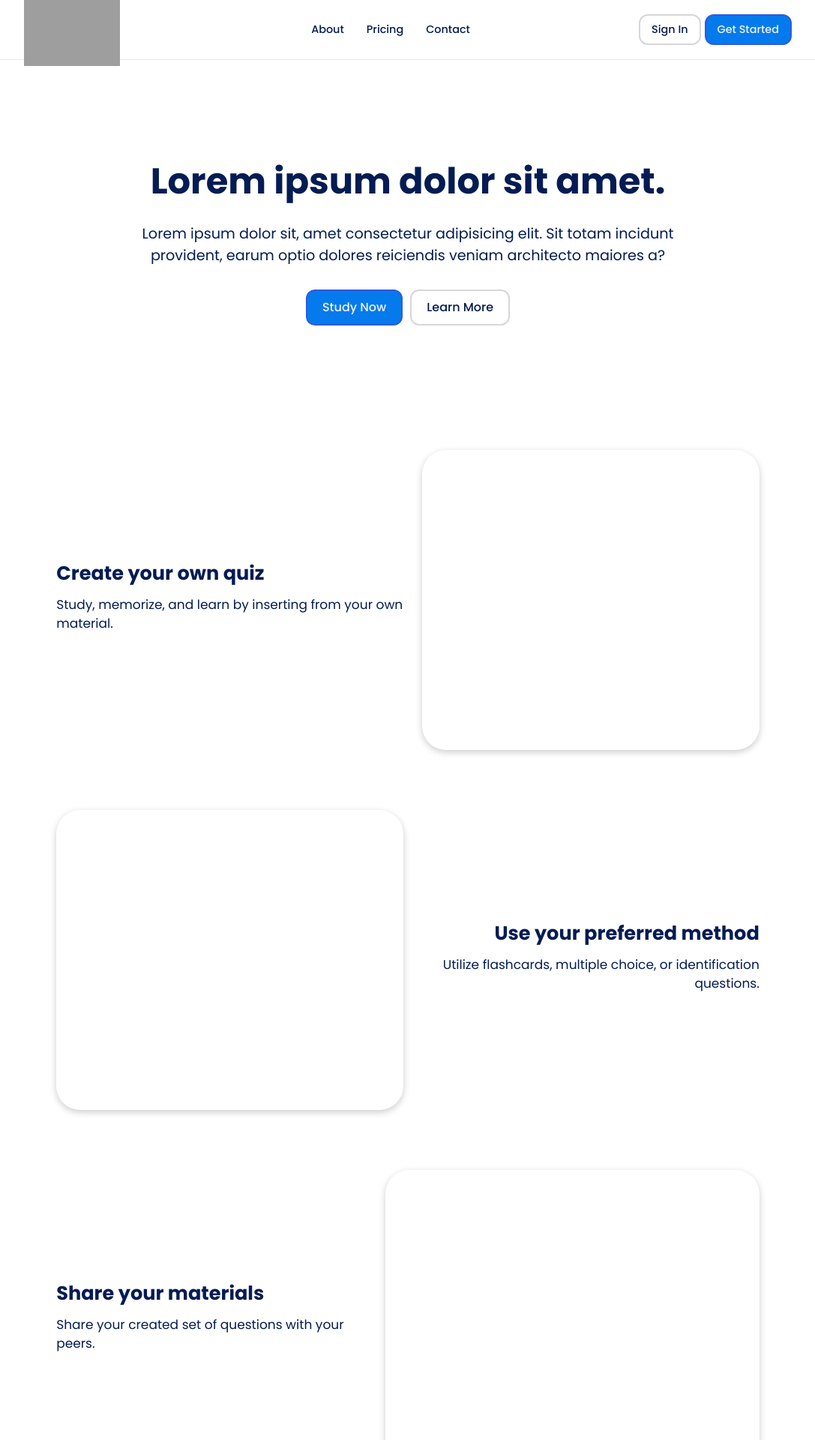
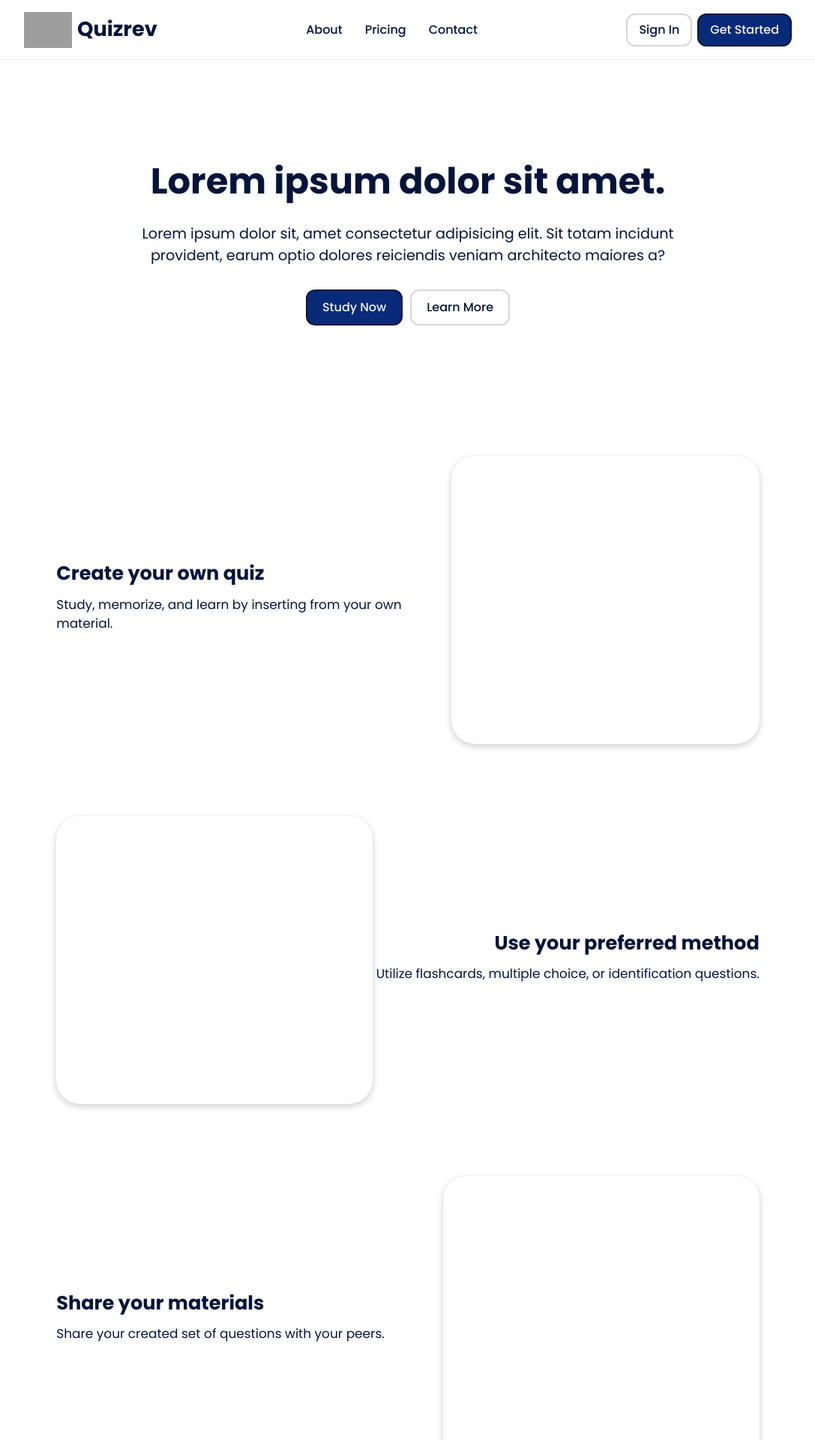
Before and after one commit to JLancerr/Group-4, a Flask app: page / in a window 1280 px wide. Shown: the top 1920 px of the page at 75% size, without its empty margins (96-1183 px from the left). Run offline with Flask 3, Linux system fonts and the light colour scheme; grey boxes are pictures that could not be loaded.

Commit message:
Update logo and color

```diff
--- a/static/css/harry.css
+++ b/static/css/harry.css
@@ -127,12 +127,15 @@
 
 /* BASE STYLES */
 :root {
-  --primary-color: #047aed;
-  --secondary-color: #2f5bdf;
-  --dark-color: #041c53;
-  --light-color: #fff;
-  --success-color: #5cb85c;
-  --error-color: #d9534f;
+  --blue-primary: #082a78;
+  --blue-secondary: #05205f;
+  --blue-dark: #03143b;
+  --blue-light: #f1f8ff;
+  --blue-vibrant: #2f5bdf;
+  --gray-normal: #d7d7d7;
+  --gray-light: #e5e5e5c8;
+  --green-success: #5cb85c;
+  --red-error: #d9534f;
 }
 
 * {
@@ -145,7 +148,7 @@
 
 body {
   background: #fff;
-  color: var(--dark-color);
+  color: var(--blue-dark);
   font-size: 15px;
   line-height: 1.5;
 }
@@ -161,14 +164,14 @@ h3 {
 }
 
 p {
-  font-size: 17px;
+  font-size: 1.06rem;
   margin-bottom: 10px;
 }
 
 a {
-  color: #041c53;
+  color: var(--blue-dark);
   text-decoration: none;
-  font-size: 0.9rem;
+  font-size: 1rem;
   font-weight: 500;
 }
 
@@ -186,8 +189,8 @@ li {
 }
 
 .primary-btn {
-  background-color: var(--primary-color);
-  border: 2px solid var(--secondary-color);
+  background-color: var(--blue-primary);
+  border: 2px solid var(--blue-dark);
   border-radius: 12px;
   color: #f2f2f2;
   padding: 8px 15px;
@@ -195,13 +198,13 @@ li {
 }
 
 .primary-btn:hover {
-  background-color: #0371e0;
+  background-color: var(--blue-secondary);
   transform: scale(0.95);
 }
 
 .secondary-btn {
   background-color: #fff;
-  border: 2px solid #d7d7d7;
+  border: 2px solid var(--gray-normal);
   border-radius: 12px;
   color: var(--dark-color);
   padding: 8px 15px;
@@ -219,18 +222,29 @@ li {
   top: 0;
   height: 80px;
   background-color: #fff;
-  border-bottom: 1px solid #e5e5e5c8;
+  border-bottom: 1px solid var(--gray-light);
   width: 100%;
 }
 
-.navbar nav {
+.navbar .container {
   align-items: center;
   justify-content: space-between;
 }
 
-.navbar nav .logo {
-  width: 8rem;
-  margin-right: 30px;
+.navbar .container .logo {
+  display: flex;
+  align-items: center;
+  justify-content: left;
+}
+
+.navbar .container .logo img {
+  max-width: 4rem;
+  margin-right: 7px;
+}
+
+.navbar .container .logo h1 {
+  margin: 0;
+  font-size: 1.7rem;
 }
 
 .navbar nav .menu {
@@ -243,13 +257,12 @@ li {
 }
 
 .navbar nav .menu li a:hover {
-  color: var(--secondary-color);
-  border-bottom: 1p;
+  color: var(--blue-vibrant);
 }
 
 .navbar nav .buttons {
   display: flex;
-  gap: 5px;
+  gap: 7px;
 }
 
 /* SHOWCASE */
@@ -333,8 +346,8 @@ li {
 .quiz .quiz-figure,
 .method .method-figure,
 .share .share-figure {
-  width: 500px;
-  height: 400px;
+  width: 45%;
+  height: 80%;
   border-radius: 2rem;
   box-shadow: 0 3px 10px rgba(0, 0, 0, 0.2);
 }
@@ -342,9 +355,9 @@ li {
 /* PRICE OVERVIEW */
 .price-overview {
   height: 40vh;
-  background-color: #f1f8ff;
+  background-color: var(--blue-light);
   margin-top: 50px;
-  border-bottom: 1px solid #e5e5e5c8;
+  border-bottom: 1px solid var(--gray-light);
 }
 
 .price-overview .container {
@@ -368,7 +381,7 @@ li {
 }
 
 .price-overview .price-overview-button {
-  margin-top: 35px;
+  margin-top: 30px;
 }
 
 .price-overview .price-overview-button .secondary-btn {
@@ -377,17 +390,19 @@ li {
   padding: 10px 100px;
   font-size: 1.3rem;
   border-radius: 2rem;
-  border: 1px solid var(--dark-color);
+  border: 1px solid var(--blue-dark);
 }
 
 .price-overview .price-overview-button .secondary-btn:hover {
+  color: var(--blue-primary);
+  border: 1px solid var(--blue-primary);
   transform: scaleX(1.05);
 }
 
 /* Footer */
 footer {
   height: 40vh;
-  background-color: #f1f8ff;
+  background-color: var(--blue-light);
   padding: 0 3rem;
 }
 
@@ -397,7 +412,7 @@ footer .container {
 }
 
 footer .footer-general a:hover, footer .footer-resources a:hover {
-  color: var(--secondary-color);
+  color: var(--blue-vibrant);
 }
 
 footer .footer-social p {
--- a/templates/landing.html
+++ b/templates/landing.html
@@ -30,7 +30,12 @@
     <div class="navbar">
       <nav class="container">
         <!-- Logo -->
-        <img src="#" alt="Logo" class="logo" />
+        <a href="landing.html"
+          ><div class="logo">
+            <img src="../static/images/QLarge.svg" alt="Logo" />
+            <h1>Quizrev</h1>
+          </div>
+        </a>
 
         <!-- Menu Item -->
         <ul class="menu">
@@ -44,27 +49,6 @@
           <a href="#" class="secondary-btn">Sign In</a>
           <a href="#" class="primary-btn">Get Started</a>
         </div>
-
-        <!-- Hamburger Icon -->
-        <!-- <button
-          id="menu-btn"
-          class="block hamburger md:hidden focus:outline-none"
-        >
-          <span class="hamburger-top"></span>
-          <span class="hamburger-middle"></span>
-          <span class="hamburger-bottom"></span>
-        </button> -->
-
-        <!-- Mobile Menu -->
-        <!-- <div class="md:hidden">
-          <div
-            id="menu"
-          >
-            <a href="#">About Us</a>
-            <a href="#">Careers</a>
-            <a href="#">Community</a>
-          </div>
-        </div> -->
       </nav>
     </div>
 
@@ -139,10 +123,11 @@
       </div>
     </section>
 
+    <!-- FOOTER -->
     <footer>
       <div class="container">
         <div class="footer-logo">
-          <h1>Logo</h1>
+          <h1>Quizrev</h1>
           <p></p>
           <p>Copyright &copy; 2025</p>
         </div>
```
Also changed, not shown: static/images/Q.svg (added), static/images/QLarge.svg (added), static/images/QRev.svg (added), static/images/QRevLarge.svg (added), static/images/QuizRev.svg (added).
